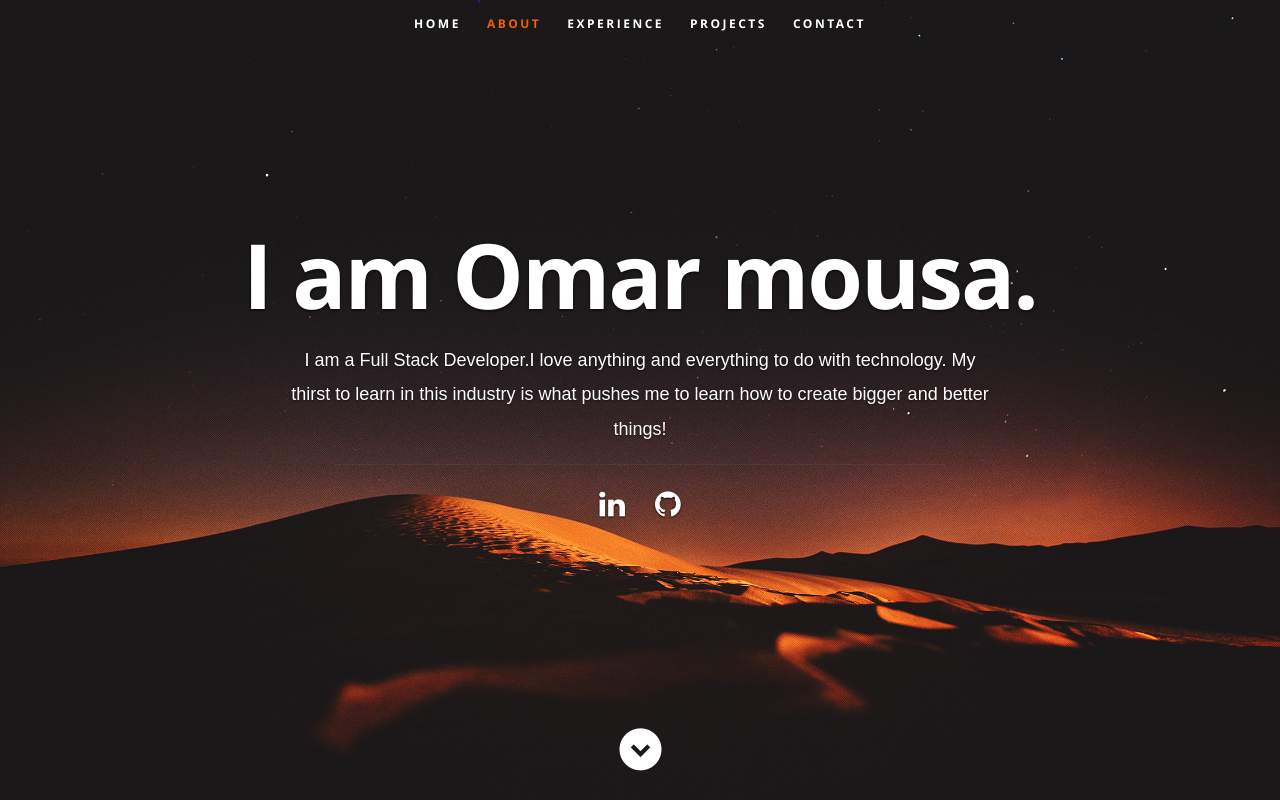
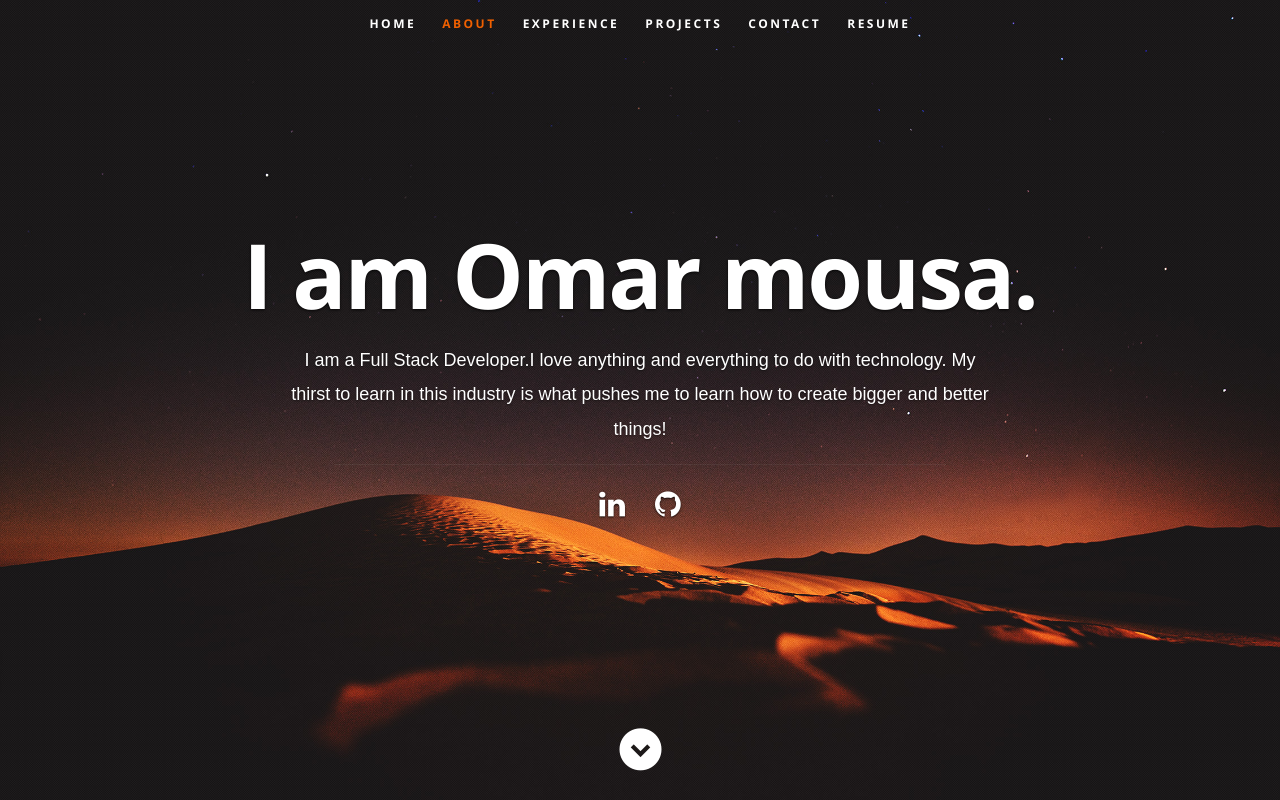
Before and after one commit to omousa98/React-Portfolio, a React (Create React App) app: page / in a window 1280 px wide. Shown: the top 800 px of the page. Built offline with nearby package versions, Linux system fonts and the light colour scheme.

Commit message:
Added a Resume link

```diff
--- a/src/components/Header.js
+++ b/src/components/Header.js
@@ -12,6 +12,7 @@ export default function Header( {resumeData} ) {
                <li><a className="smoothscroll" href="#resume">Experience</a></li>
                <li><a className="smoothscroll" href="#portfolio">Projects</a></li>
                <li><a className="smoothscroll" href="#contact">Contact</a></li>
+               <li><a className="smoothscroll" href="https://docs.google.com/document/d/1P_dznv3FvS5EJ4VCooJ3TJnyTvwjtiNh5OUBtB2Jb44/edit?usp=sharing">Resume</a></li>
             </ul>
          </nav>
 
```
